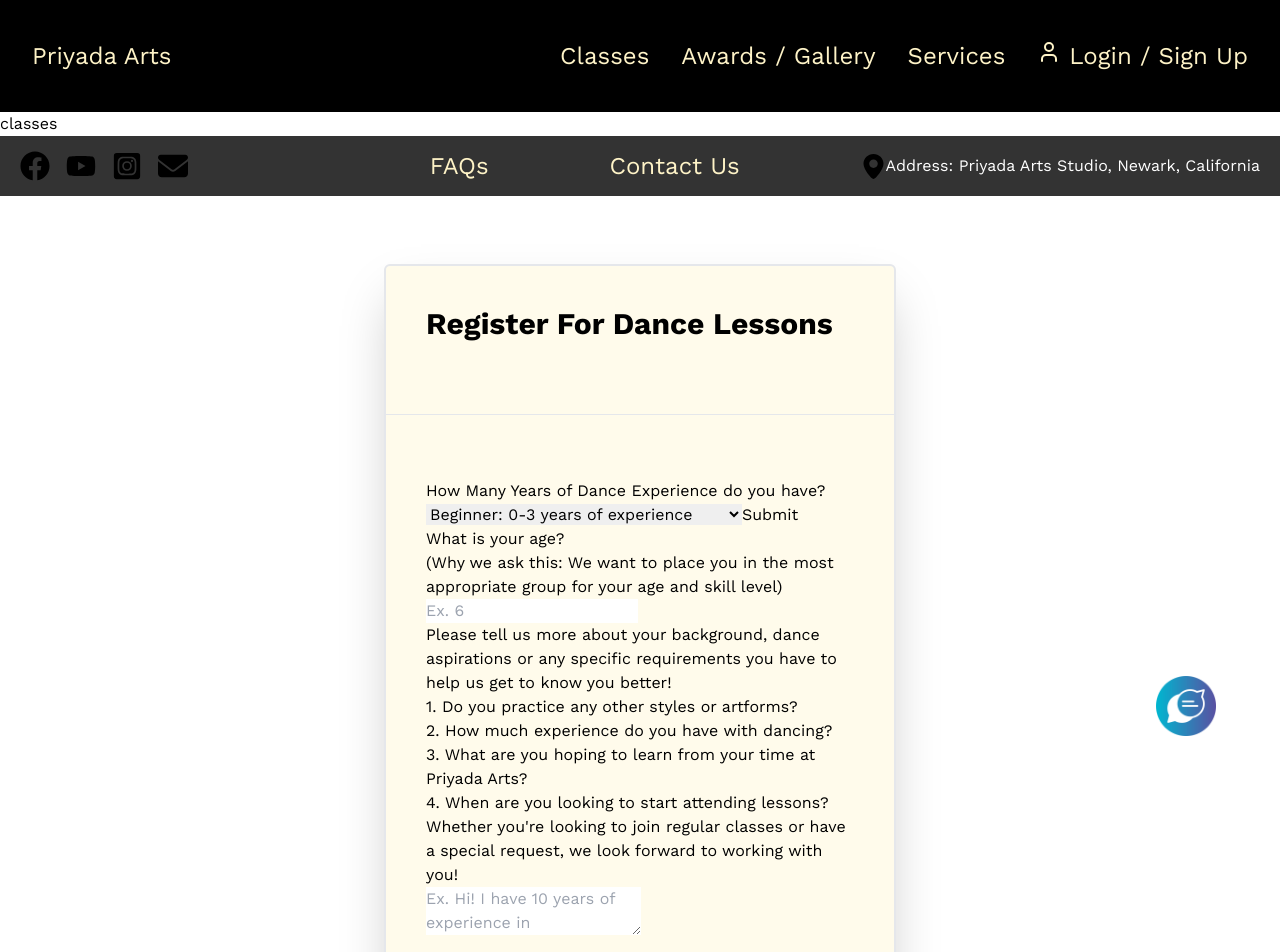
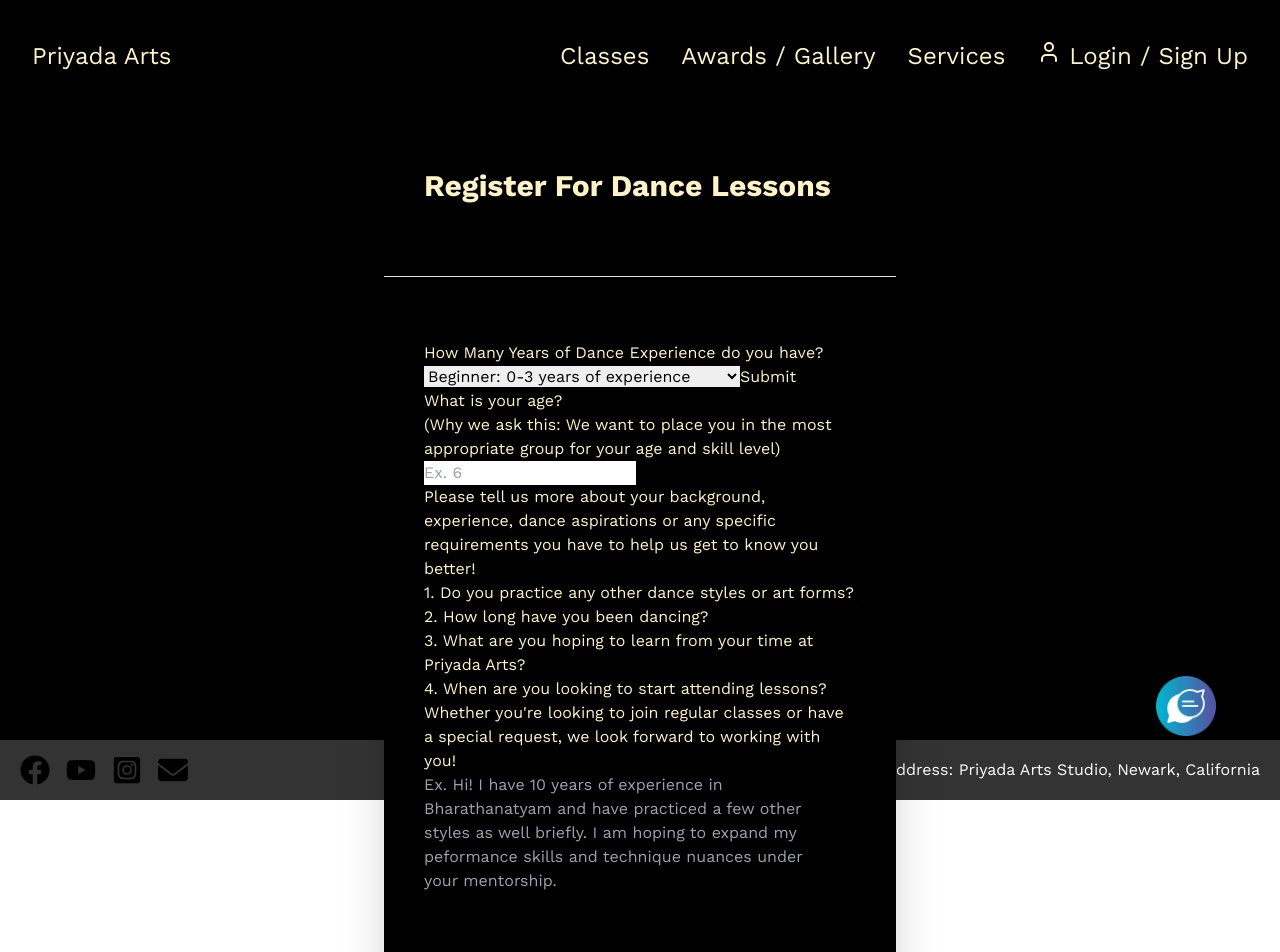
Before and after one commit to Anbui0115/Hackathon-project, a Next.js app in the folder frontend/: page /classes in a window 1280 px wide. Shown: the top 952 px of the page. Built offline with nearby package versions, Linux system fonts and the light colour scheme; a web font is replaced by a local one.

Commit message:
enquiry form

```diff
--- a/frontend/app/classes/classes.css
+++ b/frontend/app/classes/classes.css
@@ -0,0 +1,10 @@
+.classes-page {
+    background-color: black;
+    display: flex;
+    width: 100%;
+    height: 100%;
+    position: relative;
+    min-height: 100vh;
+    flex-direction: column;
+    justify-content: space-between;
+}
--- a/frontend/components/DanceRegistration.jsx
+++ b/frontend/components/DanceRegistration.jsx
@@ -3,7 +3,7 @@ import React from 'react'
 
 const DanceRegistration = () => {
   return (
-    <div className='z-20 absolute left-[30%] mt-32 h-auto bg-lightcream w-[40%] p-10 border-2 rounded-md shadow-2xl text-black font-worksans'>
+    <div className='z-20 absolute left-[30%] mt-32 h-auto bg-inherit w-[40%] p-10 border-none rounded-md shadow-2xl text-cream font-worksans'>
       <div className='flex justify-between '>
         <h1 className='text-3xl font-bold mb-2 '>Register For Dance Lessons</h1>
       </div>
@@ -11,7 +11,7 @@ const DanceRegistration = () => {
       <form>
         <label >
           <div>How Many Years of Dance Experience do you have?</div>
-          <select>
+          <select className='text-black'>
             <option value="Beginner">Beginner: 0-3 years of experience</option>
             <option value="Intermediate">Intermediate: 3-6 years of experience</option>
             <option value="Advanced">Advanced: 6-10 years of experience</option>
@@ -34,16 +34,19 @@ const DanceRegistration = () => {
         </label>
 
         <label>
-          <div>Please tell us more about your background, dance aspirations or any specific requirements you have to help us get to know you better!</div>
+          <div>Please tell us more about your background, experience, dance aspirations or any specific requirements you have to help us get to know you better!</div>
 
-          <div>1. Do you practice any other styles or artforms? </div>
-          <div>2. How much experience do you have with dancing?</div>
+          <div>1. Do you practice any other dance styles or art forms? </div>
+          <div>2. How long have you been dancing?</div>
           <div>3. What are you hoping to learn from your time at Priyada Arts?</div>
           <div>4. When are you looking to start attending lessons?</div>
           <div>Whether you're looking to join regular classes or have a special request, we look forward to working with you!</div>
           <textarea
-            placeholder='Ex. Hi! I have 10 years of experience in Bharathanatyam and have practiced a few other styles as well briefly. I am hoping to expand my peformance skills and technique nuances under your mentorship.'>
-
+          className='bg-black text-white  border-none '
+            placeholder='Ex. Hi! I have 10 years of experience in Bharathanatyam and have practiced a few other styles as well briefly. I am hoping to expand my peformance skills and technique nuances under your mentorship.'
+            rows="40"   // this sets the height of the textarea
+            cols="40"  // this sets the width of the textarea
+            >
           </textarea>
 
 
--- a/frontend/components/SpecialtyEnquiryForm.jsx
+++ b/frontend/components/SpecialtyEnquiryForm.jsx
@@ -1,21 +1,19 @@
 "use client"
 
 import React, { useState } from 'react';
-import Datepicker from 'react-tailwindcss-datepicker';
+// import Datepicker from 'react-tailwindcss-datepicker';
+import DatePicker from 'react-date-picker';
+import 'react-date-picker/dist/DatePicker.css';
+import 'react-calendar/dist/Calendar.css';
 
 const CreateSpecialityEnquiry = () => {
 
 
-  const [date, setDate] = useState({
-    startDate: new Date(),
-    endDate: new Date().setMonth(11)
-  });
+  const [date, setDate] = useState("");
 
   const handleDateChange = (newDate) => {
-    console.log("newDate:", newDate);
     setDate(newDate);
   }
-
 
 
   return (
@@ -45,16 +43,14 @@ const CreateSpecialityEnquiry = () => {
 
         </label>
 
-        <label className=''>
-          <div className=''> When do you require our services?</div>
+        <label className='text-black '>
+          <div className='text-black'> When do you require our services?</div>
+          <DatePicker onChange={handleDateChange} value={date} />
+          <div>
 
-          <Datepicker
-            //  change text color to black so itll be visible
-            value={date}
-            onChange={handleDateChange}
-          />
+          </div>
+
         </label>
-
 
         <label>
           <div> Where do you require this service? </div>
@@ -66,13 +62,14 @@ const CreateSpecialityEnquiry = () => {
         </label>
 
 
+
         <label>
           <div>Please provide any particular details or preferences regarding your appointment or event. This may include your desired makeup style, allergies, specific requirements, workshop requests, and hosting/emceeing needs.</div>
           <div> Please include the specific time that you would require our services. If you require our presence and services at the event, please indicate the duration.</div>
           <div> For events like an Arangetram, kindly provide additional relevant details. </div>
           <div>For makeup enquiries, please mention if you prefer to have your makeup done at the Priyada Arts studio, or at the venue.</div>
           <textarea
-            placeholder="Hello, I am looking for a makeup artist for my dance showcase next month. I am located in the Bay Area and would like to have my makeup done at the venue itself on December 18th from 3:00pm - 6:00pm. I would like to request your service at 1pm to allow for enough time to get ready. I would like to request that you stay back for the duration of the event since I have a costume change that I may need help with along with some touch-ups."
+            placeholder="Hello, I am looking for a makeup artist for my dance showcase next month. I am located in the Bay Area and would like to have my makeup done at the venue itself on December 18th from 3:00pm - 6:00pm. I would like to request your service at 1pm to allow for enough timeI would like to request that you stay back for the duration of the event since I have a costume change that I may need help with along with some touch-ups."
             className="border-none bg-inherit border-gray-300 rounded-md p-3 text-white "
             rows="40"   // this sets the height of the textarea
             cols="40"  // this sets the width of the textarea
--- a/frontend/package.json
+++ b/frontend/package.json
@@ -16,11 +16,13 @@
     "next": "13.5.5",
     "openai": "^4.12.4",
     "react": "^18",
+    "react-date-picker": "^10.5.2",
     "react-dom": "^18",
     "react-ios-time-picker": "^0.2.2",
     "react-responsive-carousel": "^3.2.23",
     "react-spinners": "^0.13.8",
     "react-tailwindcss-datepicker": "^1.6.6",
+    "tailwind-datepicker-react": "^1.4.3",
     "timepicker-ui": "^2.6.1",
     "tw-elements": "^1.0.0"
   },
```
Also changed, not shown: 1 other file (tests, documents, lock files or other folders).
